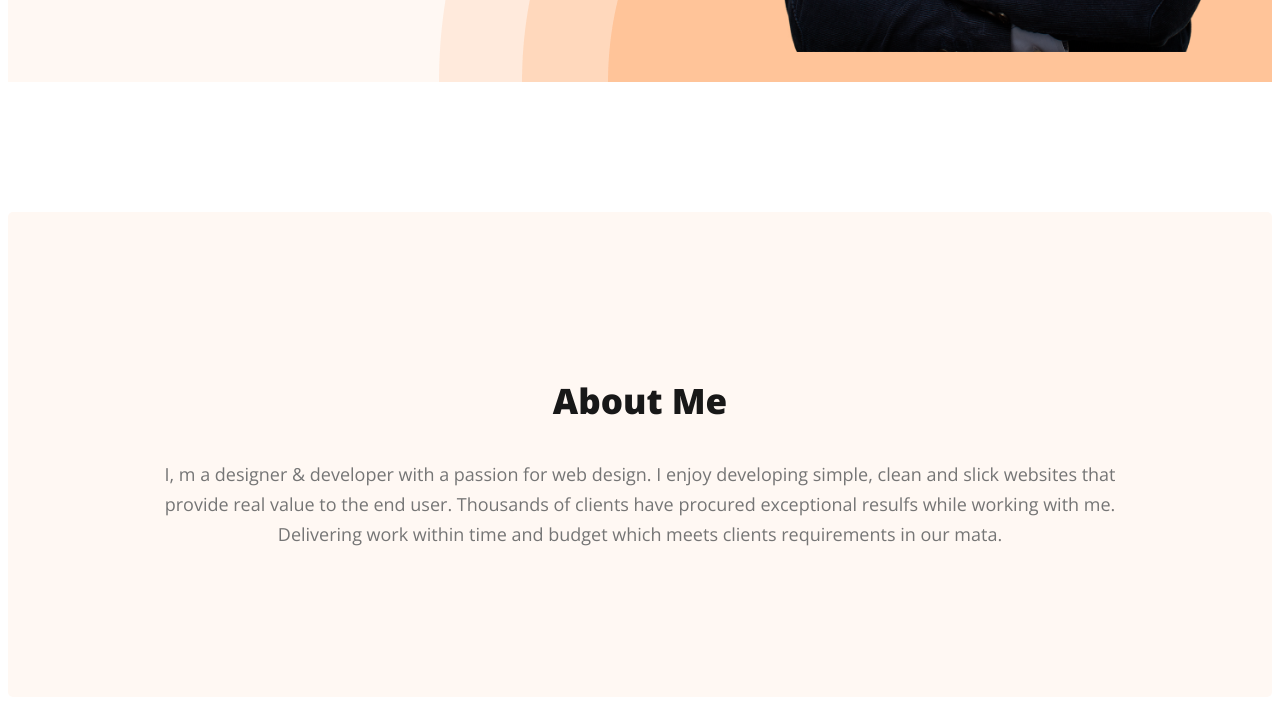
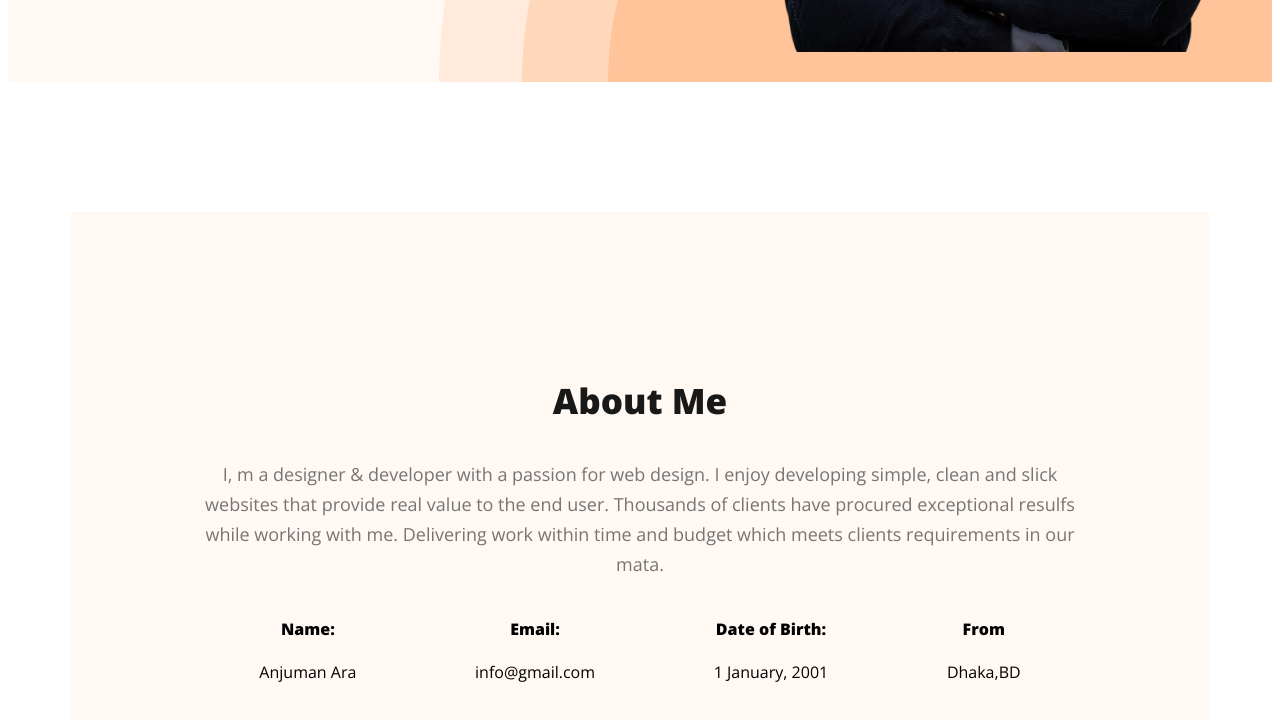
Before and after one commit to Anjuman-ara2828/webdeveloper-portfolio, a plain HTML site: page index.html in a window 1280 px wide. Shown: the part 716-1436 px from the top of the page. Drawn offline with nearby package versions, Linux system fonts and the light colour scheme.

Commit message:
added about information

```diff
--- a/index.html
+++ b/index.html
@@ -34,6 +34,26 @@
     <section class="about">
       <h3 class="section-title">About Me</h3>
       <p class="section-description">I, m a designer & developer with a passion for web design. I enjoy developing simple, clean and slick websites that provide real value to the end user. Thousands of clients have procured exceptional resulfs while working with me. Delivering work within time and budget which meets clients requirements in our mata.</p>
+      <div class="about-info-container">
+        <!-- .about-info*4>h4.info-title+p.info-description -->
+
+        <div class="about-info">
+          <h4 class="info-title">Name:</h4>
+          <p class="info-description">Anjuman Ara</p>
+        </div>
+        <div class="about-info">
+          <h4 class="info-title">Email:</h4>
+          <p class="info-description">info@gmail.com</p>
+        </div>
+        <div class="about-info">
+          <h4 class="info-title">Date of Birth:</h4>
+          <p class="info-description">1 January, 2001</p>
+        </div>
+        <div class="about-info">
+          <h4 class="info-title">From</h4>
+          <p class="info-description">Dhaka,BD</p>
+        </div>
+      </div>
 
     </section>
     </main>
--- a/styles/portfolio.css
+++ b/styles/portfolio.css
@@ -81,6 +81,10 @@ nav a{
     font-weight: 400;
 }
 /* main section styles */
+main{
+    max-width: 1140px;
+    margin: 0 auto;
+}
 /* about section styles */
 .about{
     padding: 130px;
@@ -106,3 +110,11 @@ font-size: 18px;
 font-weight: 400;
 line-height: 30px;
 }
+
+.about-info-container{
+    display: flex;
+    justify-content: space-around;
+}
+.about-info{
+    text-align: center;
+}
```
